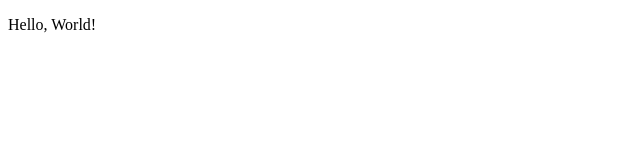
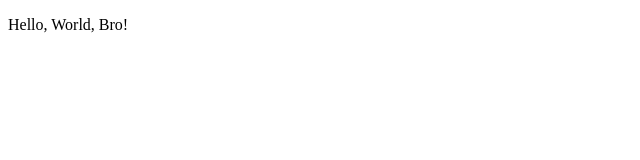
Before and after one commit to Sddm47/Test, a plain HTML site: page index.html in a window 1280 px wide. Shown: the full height of the page, 0-640 px from the left. Drawn offline with Linux system fonts and the light colour scheme.

Commit message:
second commit

```diff
--- a/index.html
+++ b/index.html
@@ -8,7 +8,7 @@
 </head>
 <body>
 
-    <p>Hello, World!</-p>
+    <p>Hello, World, Bro!</-p>
 
         <script src="js/script.js"></script>
 
```
